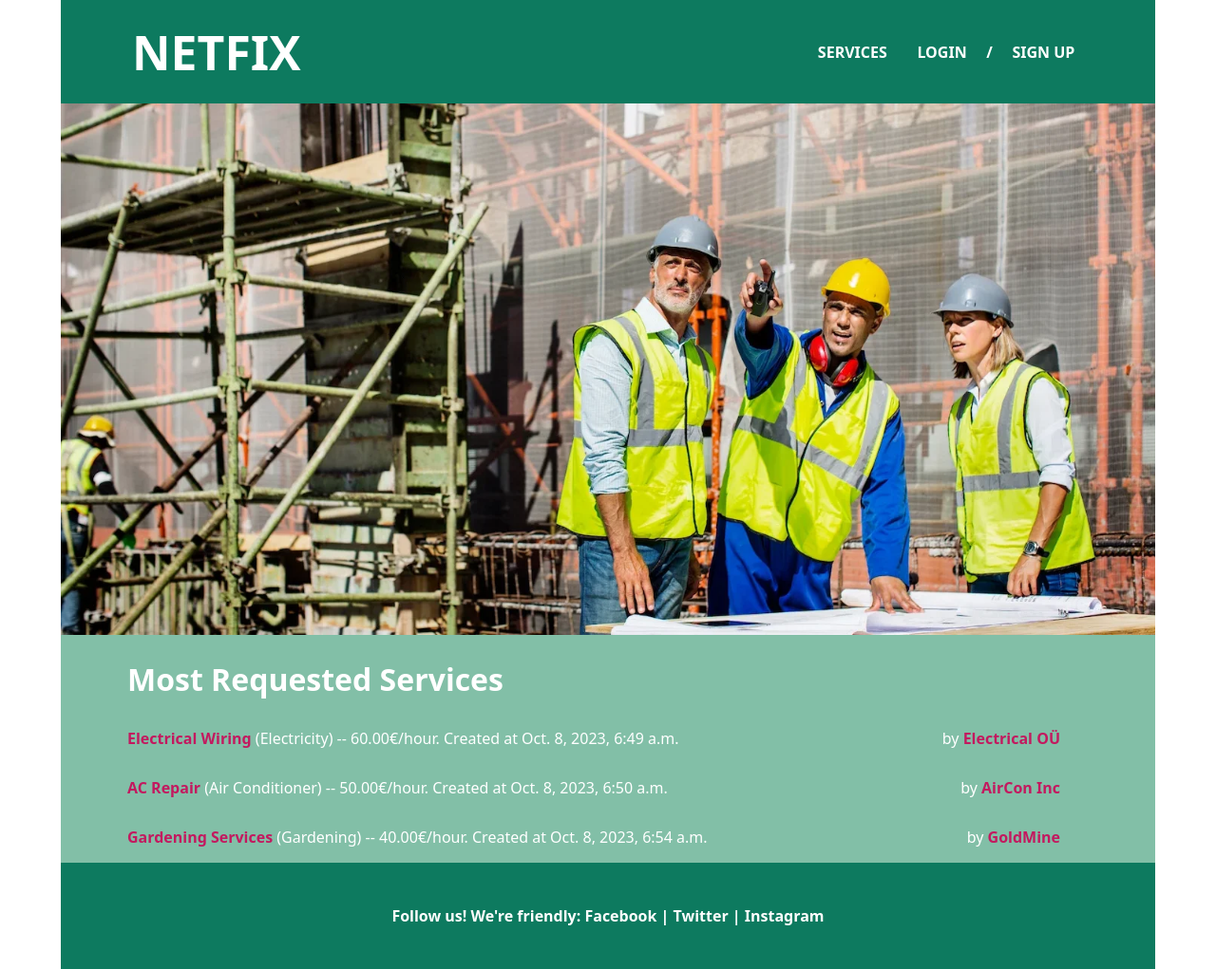
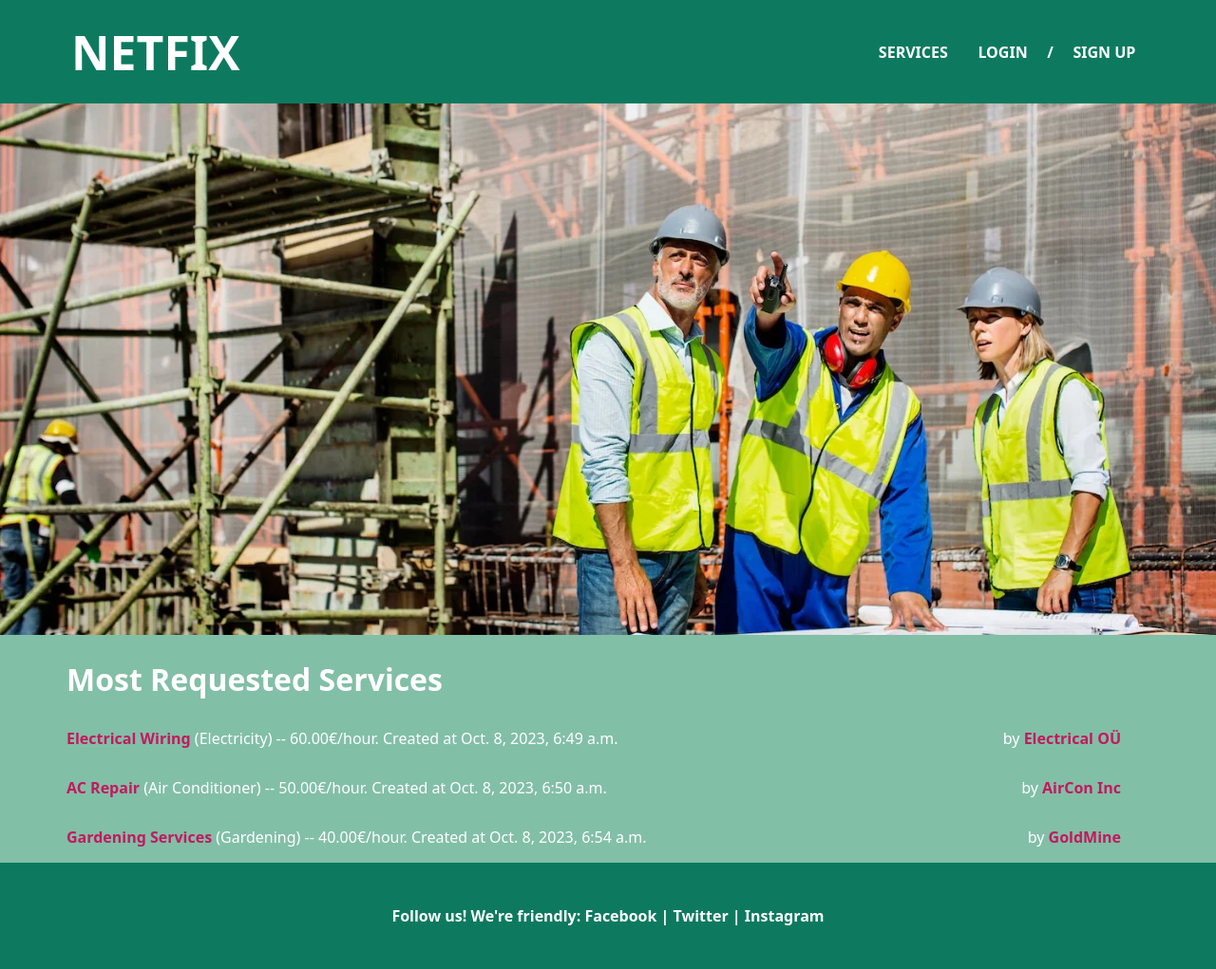
Before and after one commit to EgonSaks/netfix, a Django app: page / in a window 1280 px wide. Shown: the whole page at 95% size. Run offline with Django 3.2, Linux system fonts and the light colour scheme; data comes from the database, SQL or seed files in the repository; both versions use the stored data as it was after the commit; data that the repository does not hold is empty.

```diff
--- a/static/css/style.css
+++ b/static/css/style.css
@@ -140,7 +140,7 @@ button:focus {
 .navbar {
   display: flex;
   justify-content: space-between;
-  width: 90%;
+  width: 100%;
   margin: 0 auto;
   align-items: center;
   background-color: #0d7a5f;
@@ -313,7 +313,7 @@ button:focus {
 .content {
   display: flex;
   align-items: center;
-  width: 90%;
+  width: 100%;
   height: 100vh;
   margin: 0 auto;
   padding-bottom: 3.125rem;
@@ -540,7 +540,7 @@ button:focus {
 .footer {
   display: flex;
   justify-content: space-between;
-  width: 90%;
+  width: 100%;
   height: 7rem;
   margin: 0 auto;
   padding: 3.125rem 0rem;
```
Also changed, not shown: README.md, db.sqlite3 (added).
